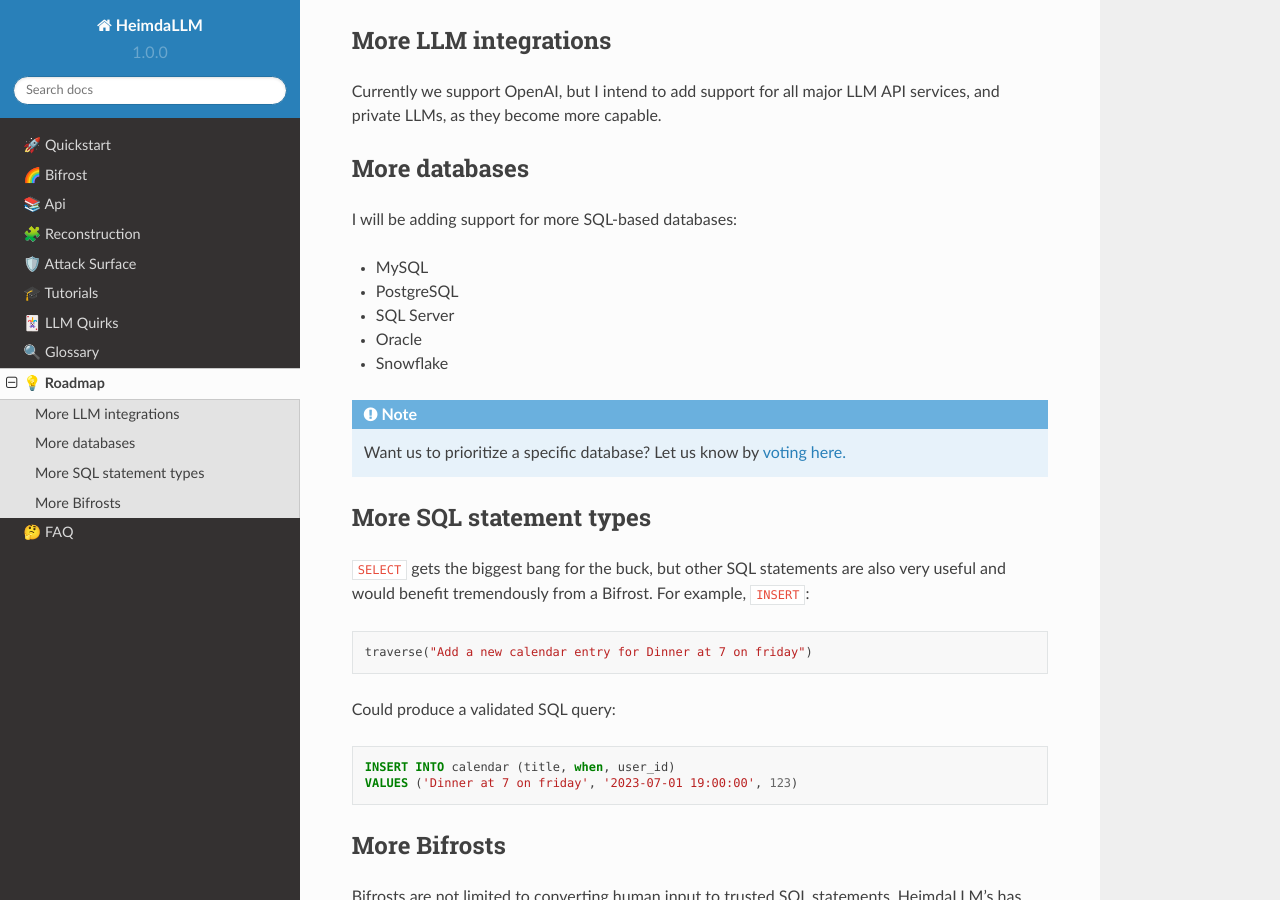
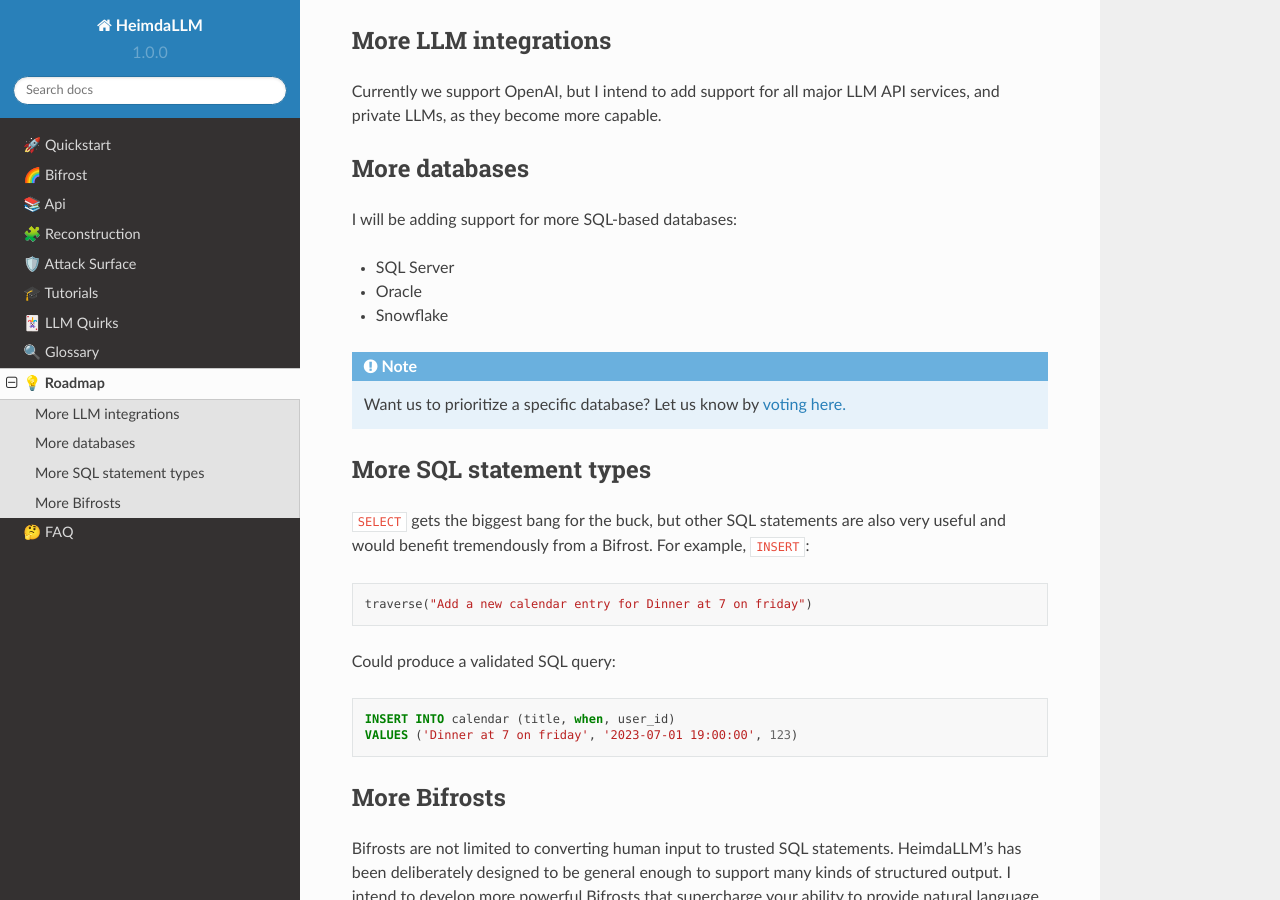
Before and after one commit to amoffat/HeimdaLLM, a Sphinx documentation site: the page built from docs/source/roadmap.rst, in a window 1280 px wide and 900 px high, scrolled down 310 px. Built offline with Sphinx 7.4.7 and the Read the Docs theme 2.0.0, drawn with Linux system fonts in a browser that asks for light colours.

Commit message:
doc updates

```diff
--- a/docs/source/roadmap.rst
+++ b/docs/source/roadmap.rst
@@ -19,8 +19,6 @@
 
 I will be adding support for more SQL-based databases:
 
-* MySQL
-* PostgreSQL
 * SQL Server
 * Oracle
 * Snowflake
```
Also changed, not shown: README.md (+1 -0 lines).
